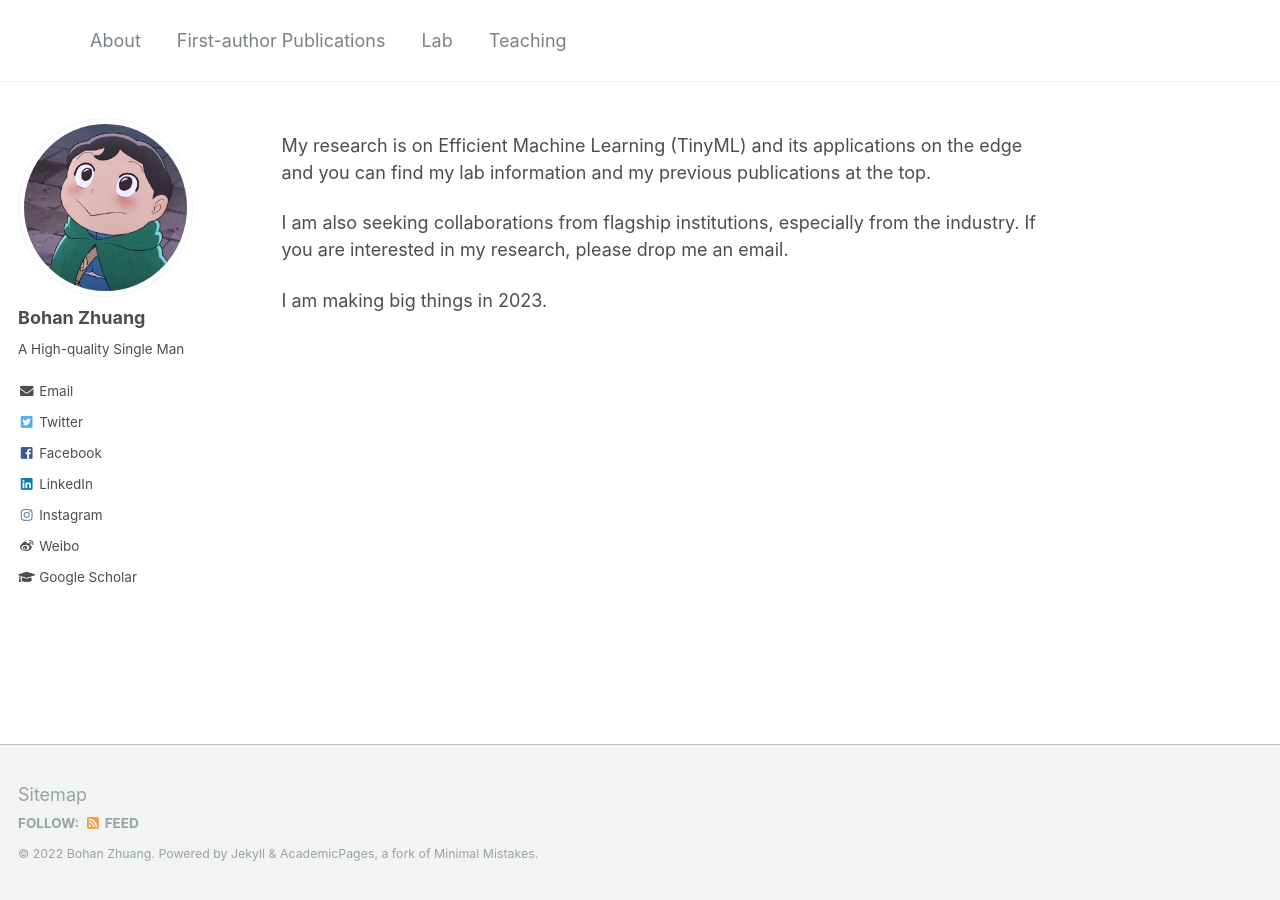
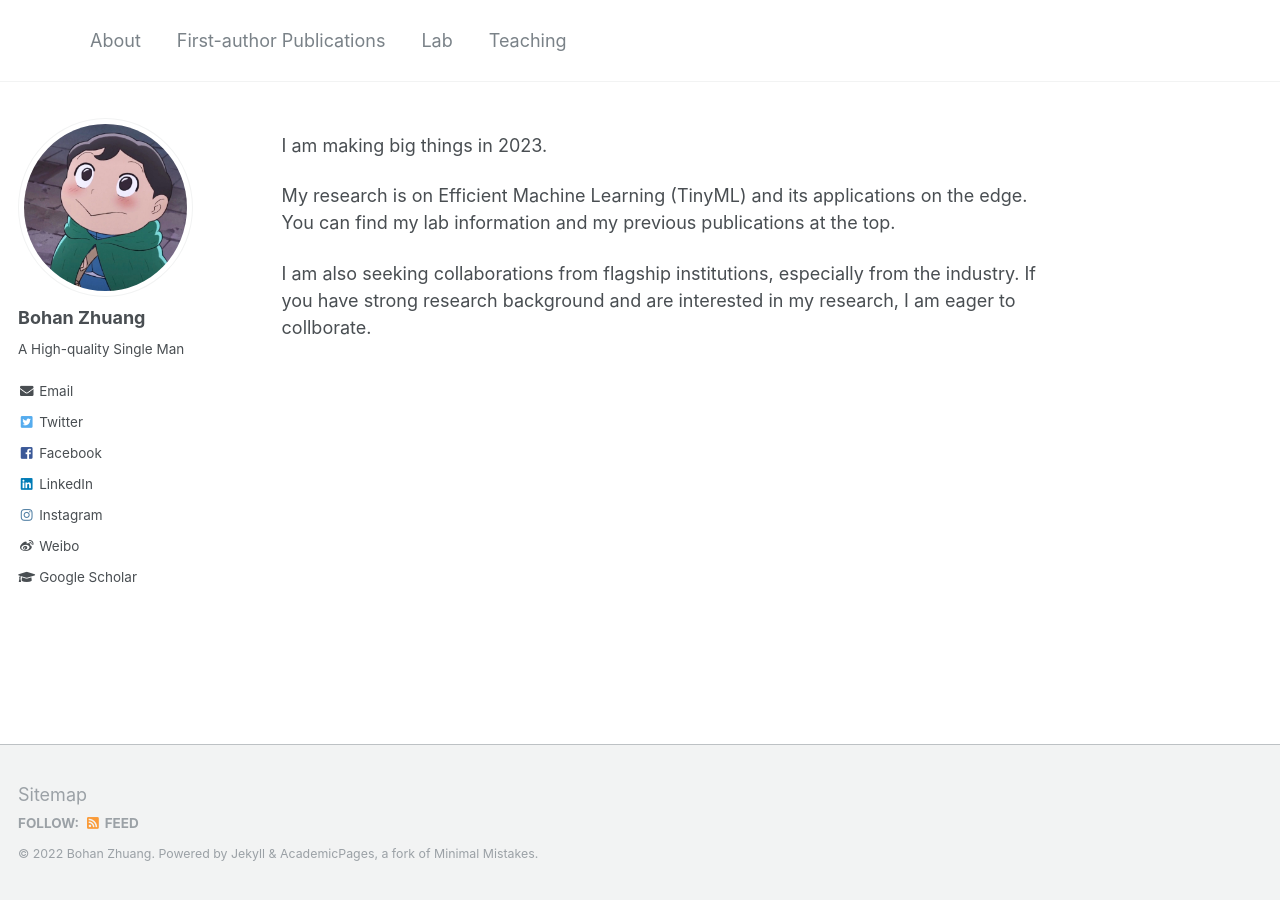
Before and after one commit to bohanzhuang/bohanzhuang.github.io, a Jekyll site: the page built from _pages/about.md, in a window 1280 px wide. Built offline with Jekyll 4.4.1, drawn with Linux system fonts in a browser that asks for light colours.

Commit message:
Update about.md

```diff
--- a/_pages/about.md
+++ b/_pages/about.md
@@ -8,8 +8,8 @@ redirect_from:
   - /about.html
 ---
 
-My research is on Efficient Machine Learning (TinyML) and its applications on the edge and you can find my lab information and my previous publications at the top.
+I am making big things in 2023.
 
-I am also seeking collaborations from flagship institutions, especially from the industry. If you are interested in my research, please drop me an email.
+My research is on Efficient Machine Learning (TinyML) and its applications on the edge. You can find my lab information and my previous publications at the top.
 
-I am making big things in 2023.
+I am also seeking collaborations from flagship institutions, especially from the industry. If you have strong research background and are interested in my research, I am eager to collborate.
```
